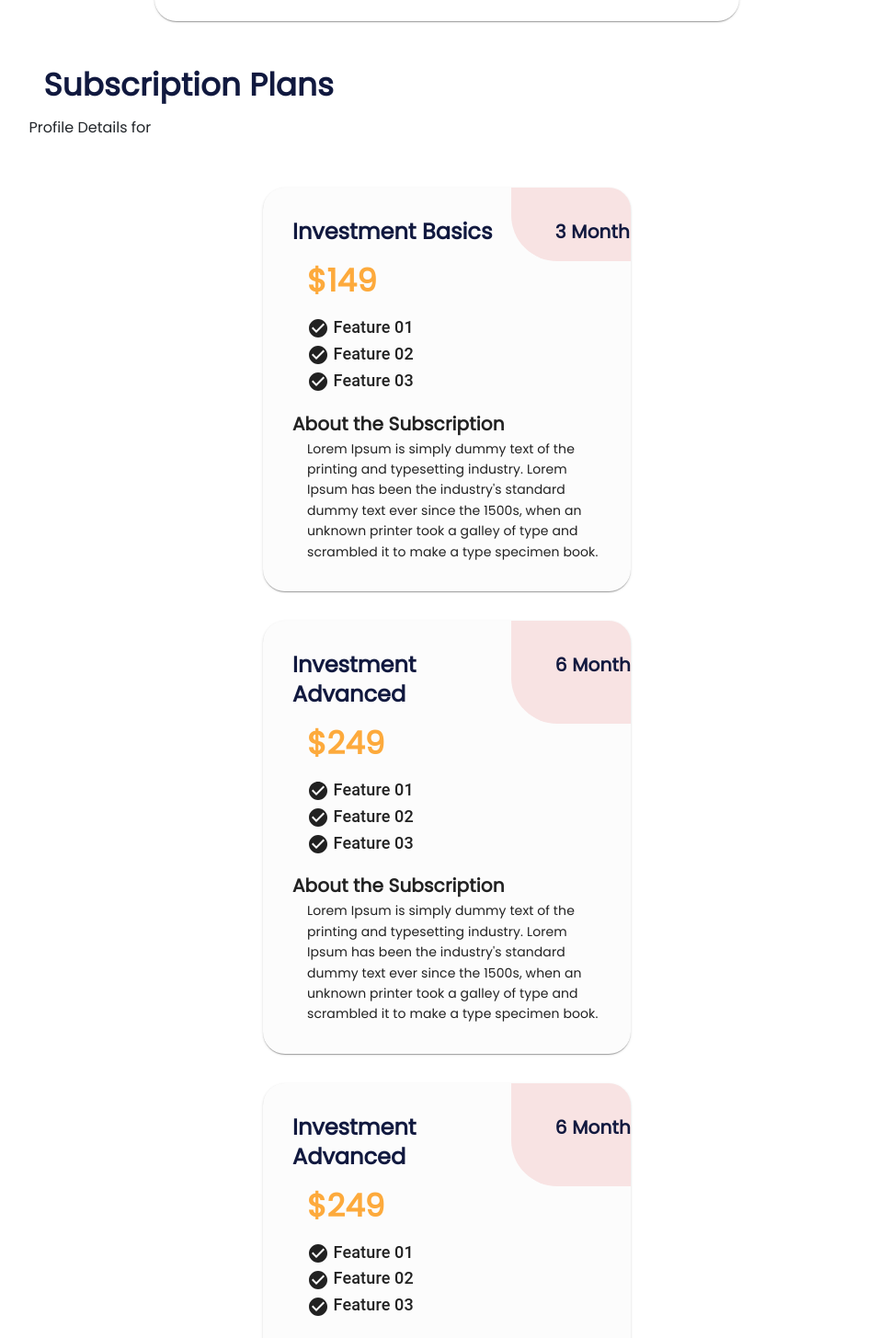
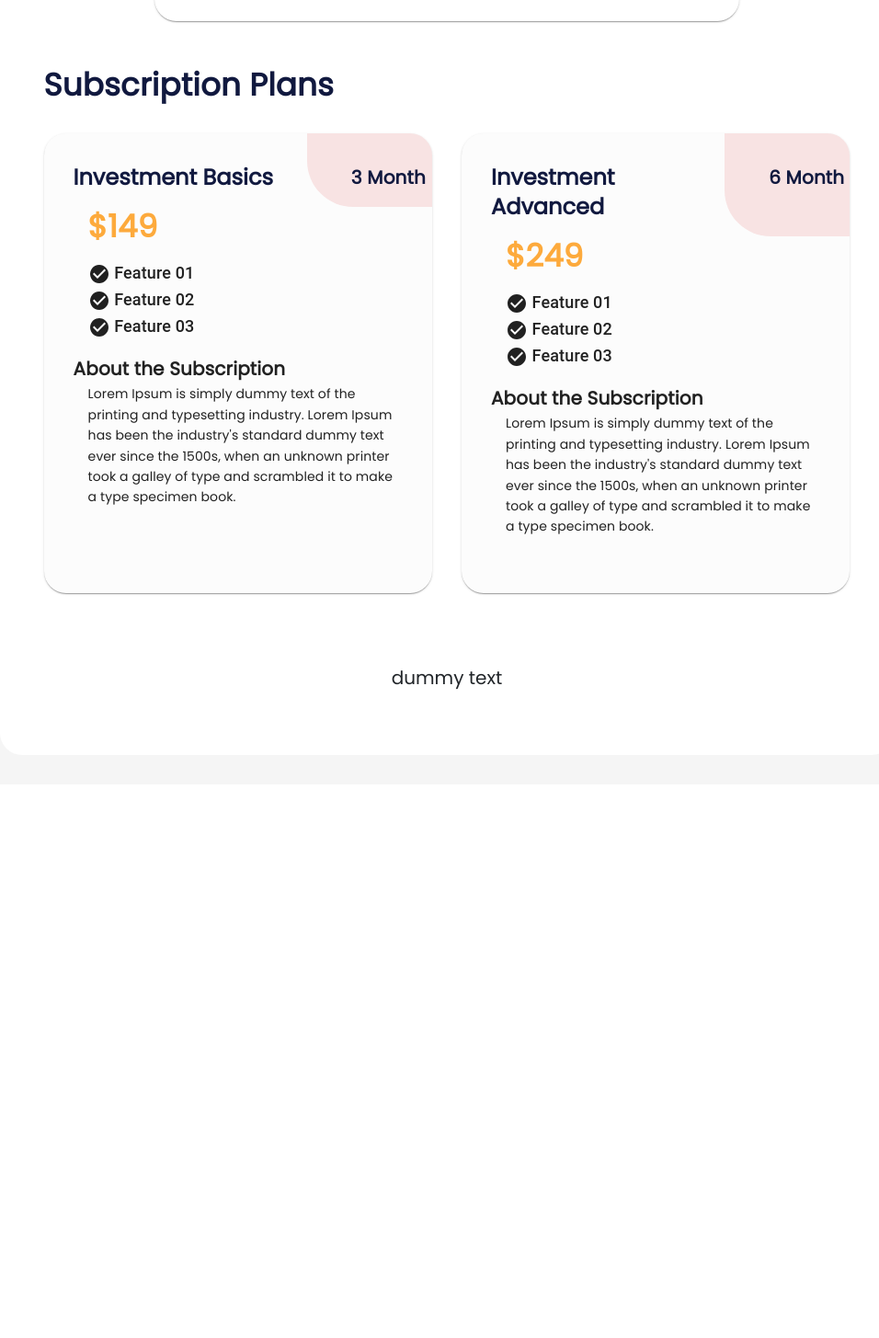
Before and after one commit to Satyen-Sen/OmegaFinanceOrg, a Next.js app: page /details in a window 1280 px wide. Shown: the part 416-1871 px from the top of the page at 92% size, without its empty margins (154-1110 px from the left). After the commit the page ends 1269 px from the top, so only its background shows below. Built offline with nearby package versions, Linux system fonts and the light colour scheme.

Commit message:
WIP : Details Page: swiper removed

```diff
--- a/pages/details/[profileId].js
+++ b/pages/details/[profileId].js
@@ -74,7 +74,7 @@
 
             <Box sx={{display:'flex', flexDirection:'column', alignItems:'center', p:4, backgroundColor:'#F5F5F5'}}>
                 <Box sx={{display:'flex', flexDirection:'column', alignItems:'center', p:4, backgroundColor:'#FFFFFF', width:'80%', borderRadius:6,}}>
-
+                <h6>Profile Details for {profileId}</h6>
                     <Card key={profileId} sx={{borderRadius:6, p:2, width:'70%',}}>
                         <CardHeader
                             avatar={<Avatar src="https://www.stockvault.net//data/2009/06/09/109080/thumb16.jpg" sx={{width:150, height:150, borderRadius:4,}}/>}
@@ -113,7 +113,7 @@
                         <Typography variant="h4" color="#11193F" sx={{fontWeight:700, m:2, fontFamily:'poppins',}}>
                             Subscription Plans
                         </Typography>
-                        <h6>Profile Details for {profileId}</h6>
+
                     </Box>
                     <Box>
                         <Swiper slidesPerView={3} spaceBetween={10} slidesPerGroup={3} loop={true} keyboard={{enabled: true,}} loopFillGroupWithBlank={true} pagination={{clickable: true,}} navigation={true} modules={[Keyboard, Pagination, Navigation]}>
--- a/pages/details/index.js
+++ b/pages/details/index.js
@@ -1,18 +1,14 @@
 import React from "react";
 import Head from 'next/head';
-import { useRouter } from 'next/router';
 import { Card, CardHeader, CardContent, Divider, Stack, Avatar, Grid, Button, Box, Typography } from '@mui/material';
 import StarIcon from '@mui/icons-material/Star';
 import DiamondTwoToneIcon from '@mui/icons-material/DiamondTwoTone';
 import CheckCircleIcon from '@mui/icons-material/CheckCircle';
 
-// import stockAdvisors from '../../stockAdvisors.json';
-// let details = stockAdvisors.filter(stockAdvisors => stockAdvisors.id == {profileId});
-
 
 function InvestmentPlansCard (props) {
     return (
-        <Card sx={{borderRadius:6, width:400, p:2, m:2, backgroundColor:'#FCFCFC',}}>
+        <Card sx={{borderRadius:6, width:450, height:500, p:2, m:2, backgroundColor:'#FCFCFC',}}>
             <Grid container spacing={2} sx={{width:'110%', mt:-2}}>
                 <Grid item xs={8}>
                     <Typography variant="h5" color="#11193F" sx={{fontWeight:700, m:2, fontFamily:'poppins',}}>
@@ -53,9 +49,6 @@
 
 export default function ProfileIdDetails() {
 
-    const router = useRouter();
-    const profileId = router.query.profileId;
-
     return (
         <div>
             <Head>
@@ -71,7 +64,7 @@
             <Box sx={{display:'flex', flexDirection:'column', alignItems:'center', p:4, backgroundColor:'#F5F5F5'}}>
                 <Box sx={{display:'flex', flexDirection:'column', alignItems:'center', p:4, backgroundColor:'#FFFFFF', width:'80%', borderRadius:6,}}>
 
-                    <Card key={profileId} sx={{borderRadius:6, p:2, width:'70%',}}>
+                    <Card sx={{borderRadius:6, p:2, width:'70%',}}>
                         <CardHeader
                             avatar={<Avatar src="https://www.stockvault.net//data/2009/06/09/109080/thumb16.jpg" sx={{width:150, height:150, borderRadius:4,}}/>}
                             title={<Typography variant="body" color="#11193F" sx={{fontWeight:700, m:2, fontSize:40,}}>John Williams</Typography>}
@@ -109,17 +102,15 @@
                         <Typography variant="h4" color="#11193F" sx={{fontWeight:700, m:2, fontFamily:'poppins',}}>
                             Subscription Plans
                         </Typography>
-                        <h6>Profile Details for {profileId}</h6>
+                        <Stack spacing={0} direction="row">
+                            <InvestmentPlansCard type="Basics" duration="3 Month" price="$149"/>
+                            <InvestmentPlansCard type="Advanced" duration="6 Month" price="$249"/>
+                        </Stack>
                     </Box>
 
-                    <InvestmentPlansCard type="Basics" duration="3 Month" price="$149"/>
-                    <InvestmentPlansCard type="Advanced" duration="6 Month" price="$249"/>
-                    <InvestmentPlansCard type="Advanced" duration="6 Month" price="$249"/>
-
                     <Box sx={{m:2, p:2,}}>
+                        <h5>dummy text</h5>
                     </Box>
-
-
                 </Box>
             </Box>
         </div>
```
